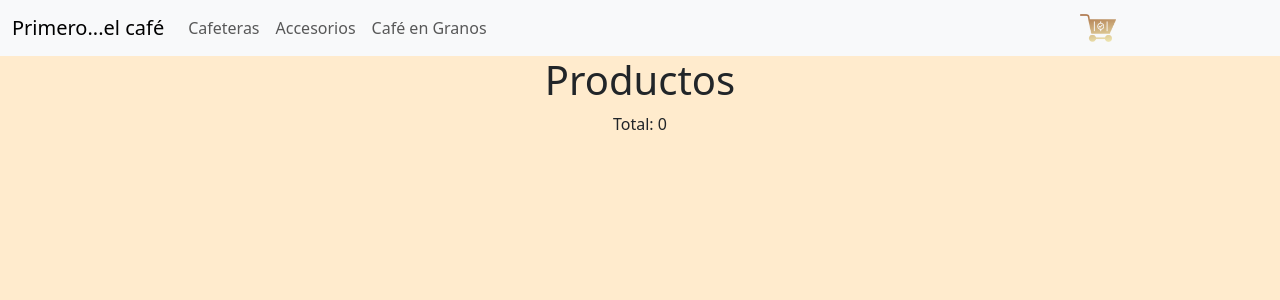
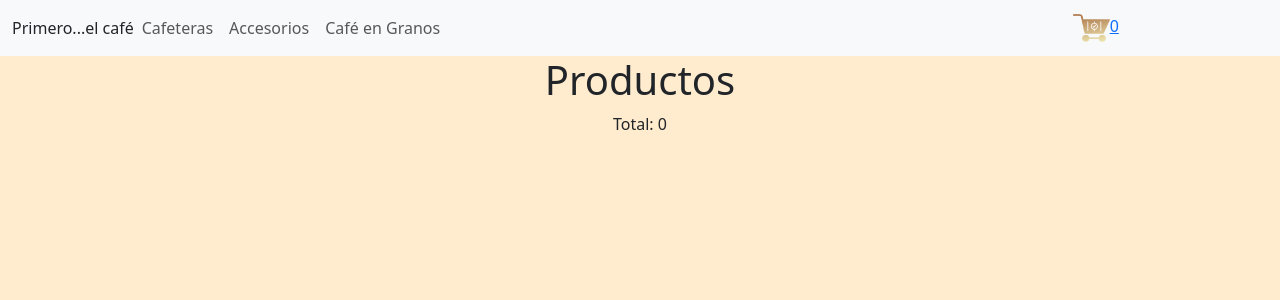
Before and after one commit to MC-Pablo/reactJsCoderhouse, a React (Create React App) app: page /cart in a window 1280 px wide. Shown: the top 300 px of the page. Built offline with nearby package versions, Linux system fonts and the light colour scheme.

Commit message:
entregaFinal

```diff
--- a/src/App.js
+++ b/src/App.js
@@ -18,7 +18,7 @@ function App() {
     <div className="App">
       <NavBar />
       <Routes>
-        <Route path="/" element={<ItemListContainer/>}/>
+        <Route path="/main" element={<ItemListContainer/>}/>
         <Route path="/category/:id" element={<ItemListContainer/>}/>
         <Route path="/item/:id" element={<ItemDetailContainer/>}/>
         <Route path="/cart" element={<Cart/>}/>
--- a/src/componets/Cart.jsx
+++ b/src/componets/Cart.jsx
@@ -16,7 +16,7 @@ const initialValues = {
 
 export const Cart = () => {
   const [values, setValues] = useState(initialValues);
-  const { clear, items } = useContext(CartContext);
+  const { clear, items, removeItem } = useContext(CartContext);
   const total = () =>
     items.reduce((acc, item) => acc + item.quantity * item.price, 0);
   const handleChange = (e) => {
@@ -55,6 +55,9 @@ export const Cart = () => {
     alert("Carrito vaciado!");
   };
 
+  const handleRemove = (id) => removeItem(id);
+
+
 
   return (
     <Container>
@@ -65,6 +68,7 @@ export const Cart = () => {
             <li>Prod:{i.name}</li>
             <li>Cantidad:{i.quantity}</li>
             <li>$ {i.price}</li>
+            <button onClick={()=>handleRemove(i.id)}>Eliminar producto</button>
           </ul>
         );
       })}
--- a/src/componets/CartWidget.jsx
+++ b/src/componets/CartWidget.jsx
@@ -2,13 +2,20 @@ import cart from "../assets/cart.png"
 import "./CartWidget.css";
 
 import { Link } from "react-router-dom"
-
+import { useContext } from "react";
+import { CartContext } from "./Context/CartContext";
 
 const CartWidget = () => {
+
+    const {items} = useContext(CartContext);
+
+    const total= items.reduce((acc,element) =>
+        acc + element.quantity, 0)
     return (
         <div>
             <Link to="/cart">
             <img className="cart" src= { cart} alt = "cart-wg" />
+            <span>{total}</span>
          </Link>
 
         </div>
--- a/src/componets/Context/CartContext.jsx
+++ b/src/componets/Context/CartContext.jsx
@@ -7,7 +7,7 @@ export const Provider = ({ children }) => {
     const [items, setItems] = useState([]);
     const clear = () => setItems([]);
     const removeItem = (id) => {
-        const filtered = items.filtered((item) => item.id !== id);
+        const filtered = items.filter((item) => item.id !== id);
         setItems(filtered);
     };
 
--- a/src/componets/ItemListContainer/Item.jsx
+++ b/src/componets/ItemListContainer/Item.jsx
@@ -11,7 +11,7 @@ export const Item = ({ product }) => (
         <Card.Title>{product.name}</Card.Title>
         <Card.Text>{product.description}</Card.Text>
         <Link to={`/item/${product.id}`}>
-          <Button variant="primary">Go somewhere</Button>
+          <Button variant="primary">Ver detalles</Button>
         </Link>
       </Card.Body>
     </Card>
--- a/src/componets/ItemListContainer/ItemCount.jsx
+++ b/src/componets/ItemListContainer/ItemCount.jsx
@@ -14,7 +14,7 @@ export const ItemCount = ({ onAdd, stock }) => {
   const handleAdd = () => {
     onAdd (quantity);
     setQuantity(1)
-  }
+  };
 
   return (
     <div>
--- a/src/componets/NavBar/NavBar.jsx
+++ b/src/componets/NavBar/NavBar.jsx
@@ -8,7 +8,7 @@ import { NavLink } from "react-router-dom";
 export const NavBar = () => (
   <Navbar expand="lg" className="bg-body-tertiary">
     <Container>
-      <Navbar.Brand href="http://localhost:3000/">Primero...el café</Navbar.Brand>
+      <Nav.Link to="/main" as={NavLink}> Primero...el café </Nav.Link>
       <Navbar.Toggle aria-controls="basic-navbar-nav" />
       <Navbar.Collapse id="basic-navbar-nav">
         <Nav className="me-auto">
```
Also changed, not shown: src/componets/ItemListContainer/ItemDetail.jsx (+8 -8 lines).
